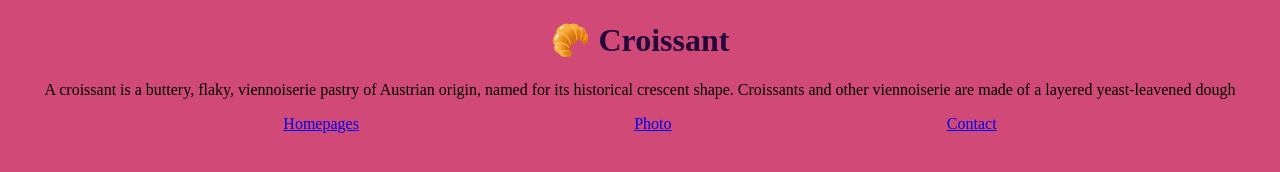
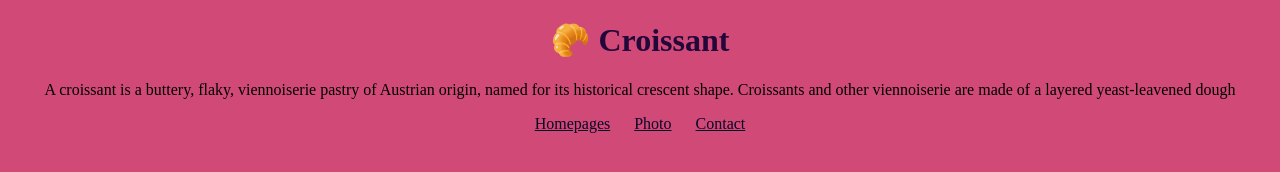
Before and after one commit to Viksia/Croissant, a plain HTML site: page index.html in a window 1280 px wide. Drawn offline with Linux system fonts and the light colour scheme.

Commit message:
Update color links and align links on pages

```diff
--- a/src/styles.css
+++ b/src/styles.css
@@ -10,8 +10,7 @@ p {
   text-align: center;
 }
 .links {
-  display: flex;
-  justify-content: space-evenly;
+  text-align: center;
 }
 
 img {
@@ -20,3 +19,8 @@ img {
   display: block;
   margin: 0 auto;
 }
+
+.links a {
+  margin: 0 10px;
+  color: rgb(6, 6, 39);
+}
```
